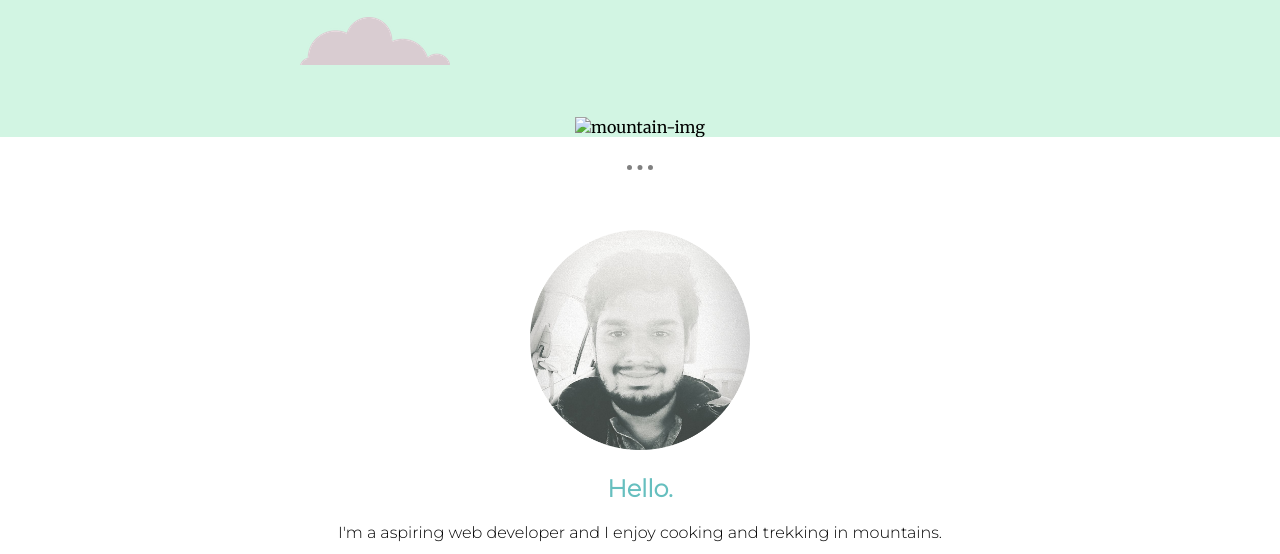
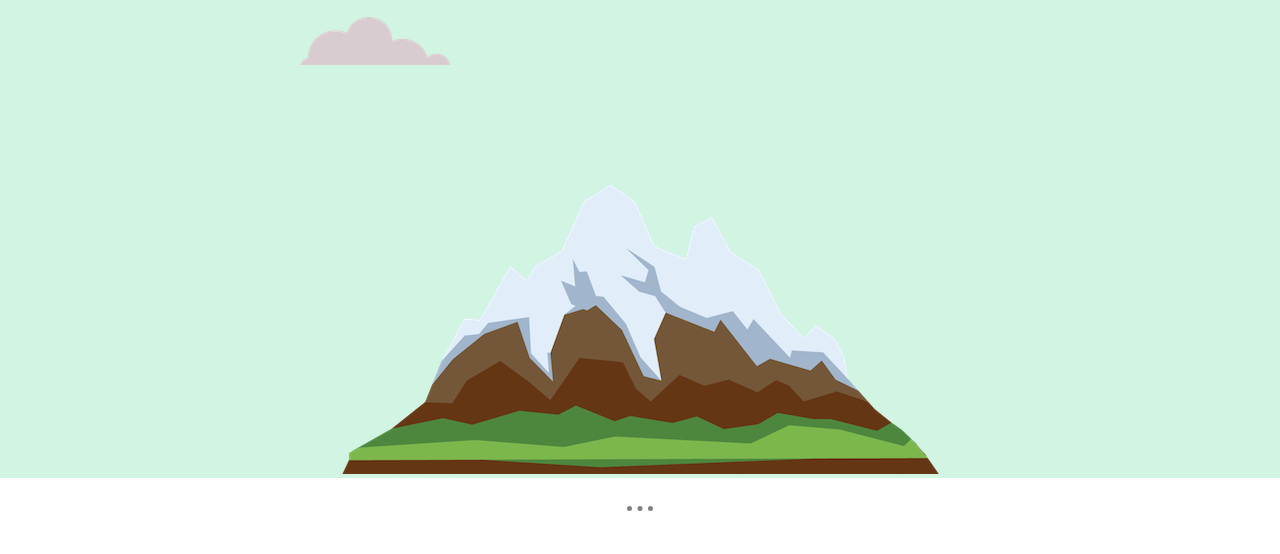
Before and after one commit to Kaushikvenkatraj/MySite, a plain HTML site: page index.html in a window 1280 px wide. Shown: the part 246-800 px from the top of the page. Drawn offline with Linux system fonts and the light colour scheme; the site is published under a folder, as on GitHub Pages, so addresses that start at the root find nothing.

Commit message:
Update index.html

```diff
--- a/index.html
+++ b/index.html
@@ -13,7 +13,7 @@
       <h1>I'm Kaushik.</h1>
       <h2 class="subhead"> A aspiring <span class="pro">pro</span>grammer.</h2>
       <img class="bottom-cloud" src="cloud.png" alt="cloud-img">
-      <img class="montain" src="/mountain.png" alt="mountain-img">
+      <img class="montain" src="mountain.png" alt="mountain-img">
     </div>
     <br>
 
```
